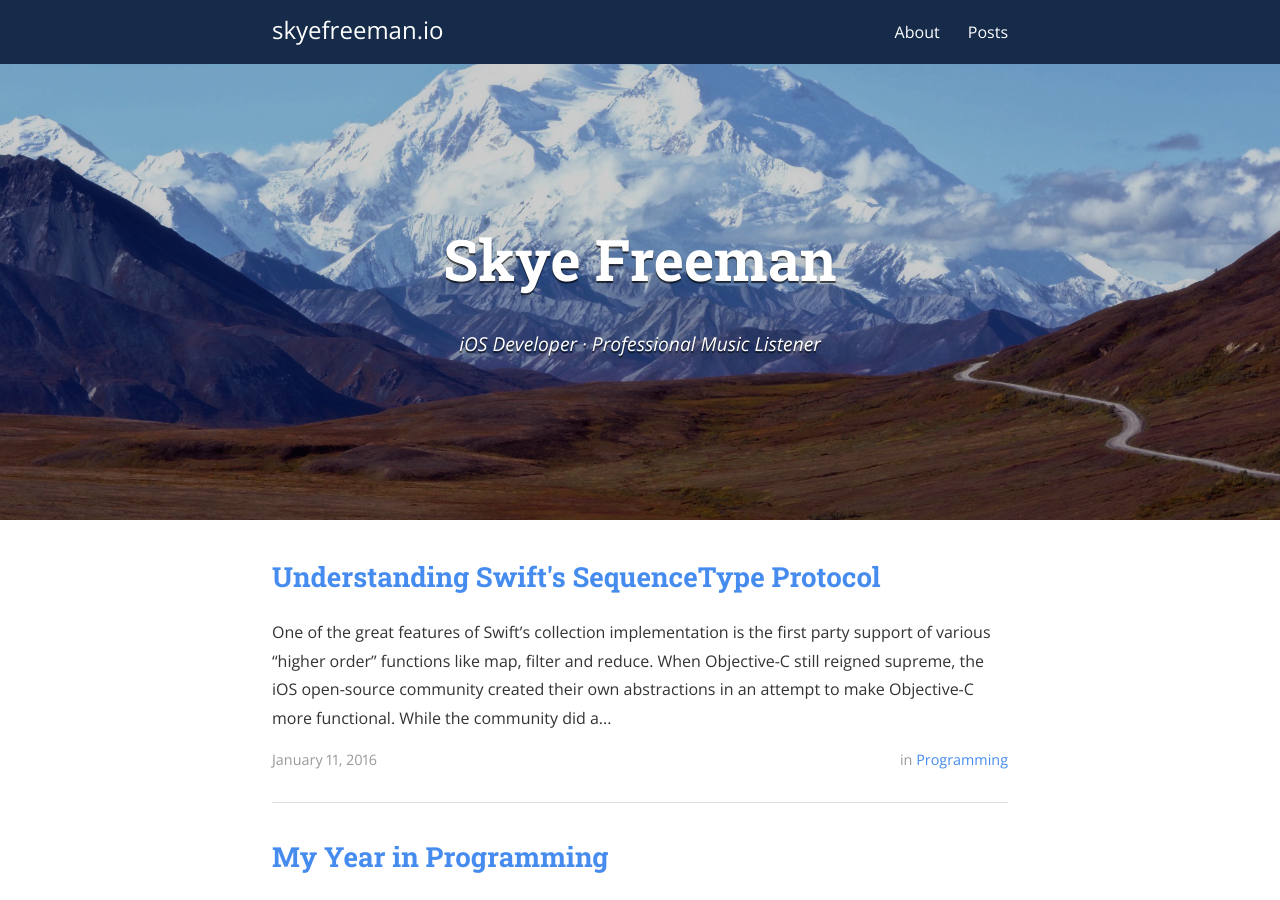
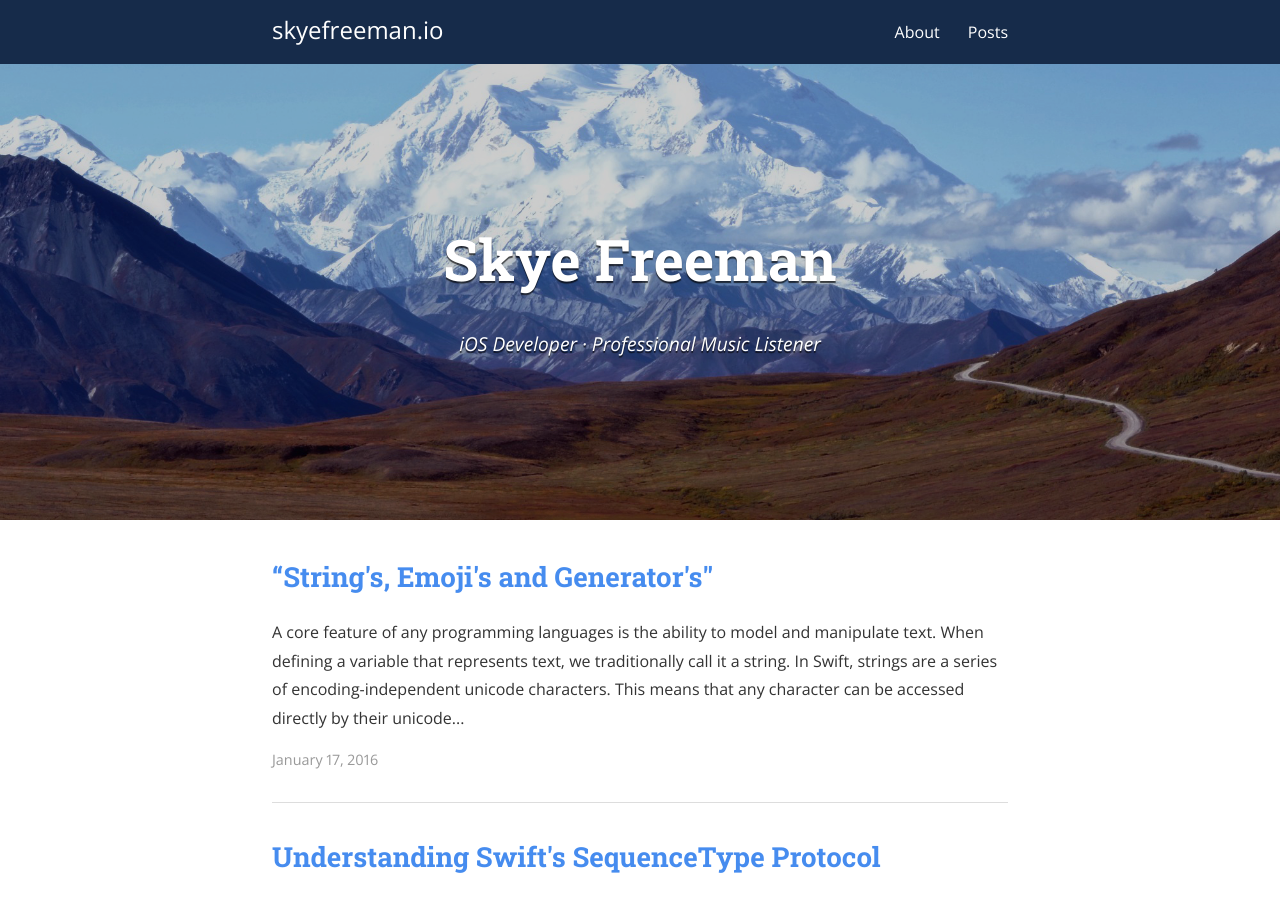
Before and after one commit to skyefreeman/skyefreeman.github.io, a Jekyll site: the page built from index.html, in a window 1280 px wide and 900 px high. Built offline with Jekyll 4.4.1, drawn with Linux system fonts in a browser that asks for light colours; nearby versions of some CDN libraries; the list of posts is cut into pages by our own code; a style sheet for code colours, icons or effects is not loaded.

Commit message:
Published generator post

```diff
--- a/_drafts/2016-01-17-a_swift_emoji_generator.markdown
+++ b/_posts/2016-01-17-a_swift_emoji_generator.markdown
@@ -1,34 +1,41 @@
 ---
 layout: post
-title: "Strings, Emoji's and Generator's"
+title: “String's, Emoji's and Generator's"
 date: 2016-01-17 23:24:50
 author: Skye Freeman
 categories:
 ---
 
-A core feature of any programming languages is the ability to model and manipulate text.  When defining a variable that represents text, we traditionally call it a string. In Swift,  strings are a series of encoding-independant unicode characters.  This means that any character can be accessed directly by their unicode representation and vice-versa. For example, the hexadecimal unicode representation for the capital letter 'A' is '0x41', which can be accessed in a Swift string like so:
+A core feature of any programming languages is the ability to model and manipulate text.  When defining a variable that represents text, we traditionally call it a string. In Swift,  strings are a series of encoding-independent unicode characters.  This means that any character can be accessed directly by their unicode representation and vice-versa. For example, the hexadecimal unicode representation for the capital letter 'A' is '0x41', which can be accessed in a Swift string like so:
 
+{% highlight swift %}
 var unicodeLetterA = "\u{41}"
 var regularLetterA = "A"
 
 unicodeLetterA == regularLetterA
 // true
+{% endhighlight %}
 
 This same functionality extends to all unicode characters, including emoji's. You can even define variables in Swift using emoji characters! Not necessarily useful, but fun none the less. Now how does one find unicode emoji representations without looking them up manually?  Doing a few searches online, you can find that there are a couple of distinct ranges of unicode hex values that pertain to emoji characters.  This is what I came up with:
 
+{% highlight html %}
 0x1F601 -- 0x1F64F
 0x2702  -- 0x27B0
 0x1F680 -- 0x1F6C0
 0x1F600 -- 0x1F636
 0x1F681 -- 0x1F6C5
 0x1F30D -- 0x1F567
+{% endhighlight %}
 
 Armed with these values, I set out to build a code generator that spits out a Swift struct of all emoji characters retrievable by their corresponding name value. My goal was to be able to retrieve an emoji string like this:
 
+{% highlight swift %}
 Emoji.wearyCatFace
+{% endhighlight %}
 
 Before I could do this however, I first needed to build a way to parse all the emoji characters.  Starting at the top, I packed the hex value's into an array of range collections:
 
+{% highlight swift %}
 let emojiRanges0 = 0x1F601...0x1F64F
 let emojiRanges1 = 0x2702...0x27B0
 let emojiRanges2 = 0x1F680...0x1F6C0
@@ -37,9 +44,11 @@ let emojiRanges4 = 0x1F681...0x1F6C5
 let emojiRanges5 = 0x1F30D...0x1F567
 
 let emojiArray = [emojiRanges0,emojiRanges1,emojiRanges2,emojiRanges3,emojiRanges4,emojiRanges5]
+{% endhighlight %}
 
 Before I get outraged emails asking why not make my code more swifty and place the ranges directly into an array like so:
 
+{% highlight swift %}
 let emojiArray = [
     0x1F601...0x1F64F,
     0x2702...0x27B0,
@@ -48,42 +57,54 @@ let emojiArray = [
     0x1F681...0x1F6C5,
     0x1F30D...0x1F567
 ]
+{% endhighlight %}
 
-Xcode would hang indefinetly while compiling, but for some reason separating them into variables first would work fine.  If anybody knows why shoot me an email.  Moving on, we have our ranges packed into an array and ready to go.  Looping over each hex number, we retrieve the emoji character by converting it into its [Unicode Scalar Value][unicodeScalarLink]. Swift makes this easy:
+Xcode would hang indefinitely while compiling, but for some reason separating them into variables first would work fine.  If anybody knows why shoot me an email.  Moving on, we have our ranges packed into an array and ready to go.  Looping over each hex number, we retrieve the emoji character by converting it into its [Unicode Scalar Value][unicodeScalarLink]. Swift makes this easy:
 
+{% highlight swift %}
 for i in range {
     let emojiChar = String(UnicodeScalar(i))
 }
+{% endhighlight %}
 
 Great! We have our emoji characters.  Next we wanted to label each emoji with its corresponding Unicode name.  Doing some digging through Apple's docs, I found that the [CFMutableString type][cfMutableStringLink] has a method called [CFStringTransform][cfStringTransformLink].  Here's the transformation in action:
 
+{% highlight swift %}
 private func unicodeNameForString(string: String) -> String {
     let cfString = NSMutableString(string: String(string)) as CFMutableString
     var range = CFRangeMake(0, CFStringGetLength(cfString))
     CFStringTransform(cfString, &range, kCFStringTransformToUnicodeName, false)
     return cfString as String
 }
+{% endhighlight %}
 
-Here's how this function works.  Using the passed in String value (which is our emoji character in this case), we convert this into a CFMutableString type using its Cocoa Foundation counterpart NSMutableString.  Next we retrieve the CFRange of the original string (0 - number of characters).  Using our converted CFMutableString and CFRange pointer we apply them to CFStringTransform along with our transformation type kCFStringTransformToUnicodeName and a boolean value of whether we want to use the inverse transform operation.  Lastly we return our CFString after converting it back into a String type.
+Here's how this function works.  Using the passed in String value, we convert this into a CFMutableString type using its Cocoa Foundation counterpart NSMutableString.  Next we retrieve the CFRange of the original string (0 - number of characters).  Using our converted CFMutableString and CFRange pointer we apply them to CFStringTransform along with our transformation type [kCFStringTransformToUnicodeName][cfStringTransformsLink] and a boolean value of whether we want to use the inverse transform operation.  Lastly we return our CFString after converting it back into a String type.
 
 Phew, after putting all of this together we have our Dictionary of Emoji values:
 
+{% highlight swift %}
 var dictArray: [String:String] = [:]
 for range in rangeArray {
     for i in range {
     	let emojiChar = String(UnicodeScalar(i))
-	let emojiName =  unicodeNameForString(emojiChar)).toCamelCase() // toCamelCase is a String extension that trims and formats name string
+	let emojiName =  unicodeNameForString(emojiChar)).toCamelCase()
+	 // toCamelCase is a String extension that trims and formats the unicode string
+
 	emojiDict[emojiChar] = emojiName
     }
 }
+{% endhighlight %}
 
 Great, the hard part is done.  We have a huge dictionary collection of emoji characters as keys to each character name.  Now let's turn this into something we can actually use by making a code generator! First lets encapsulate this into a separate class called EmojiCodeGenerator:
 
+{% highlight swift %}
 class EmojiCodeGenerator {
 }
+{% endhighlight %}
 
 The Cocoa library offers access directly to the file system using the NSFileManager class.  Let's create a NSFileManager constant and call it fileManager, initializing it with the default manager already in use by the filesystem.
 
+{% highlight swift %}
 class EmojiCodeGenerator {
     let fileManager: NSFileManager
 
@@ -91,9 +112,11 @@ class EmojiCodeGenerator {
         fileManager = NSFileManager.defaultManager()
      }
 }
+{% endhighlight %}
 
 Now we need a reference to the directory that we want to generate our new file to, lets create a new constant called desktopDirectory of type NSURL, and initialize it to the desktop directory.
 
+{% highlight swift %}
 class EmojiCodeGenerator {
     let fileManager: NSFileManager
     let desktopDirectory: NSURL
@@ -103,38 +126,47 @@ class EmojiCodeGenerator {
         desktopDirectory = try! fileManager.URLForDirectory(.DesktopDirectory, inDomain: .UserDomainMask, appropriateForURL: nil, create: true)
     }
 }
+{% endhighlight %}
 
 Okay, now were all prepped to generate some emoji's.  Let's create a new function for the EmojiCodeGenerator class called generate, which takes a fileName String along with a Dictionary (of emoji's!).
 
+{% highlight swift %}
 func generate(fileName: String, emojiDict: Dictionary<String,String>) {
 }
+{% endhighlight %}
 
-Now we build the new URL for our file, then pass the URL to our NSFileManager, creating our new file.
+Now we build a URL with the new file along with the complete directory path, then pass it to our NSFileManager, creating our new file.
 
+{% highlight swift %}
 func generate(fileName: String, emojiDict: Dictionary<String,String>) {
      let fileDestination = desktopDirectory.URLByAppendingPathComponent(fileName + ".swift").relativePath
      fileManager.createFileAtPath(fileDestination!, contents: nil, attributes: nil)
 }
+{% endhighlight %}
 
-Next comes the fruit of all our labors, we need to construct the text of our newly generated code file. First we create a variable called codeString and set it to the initial contents of our new file (\n denotes a new line).
+Next comes the fruit of all our labors, we need to construct the text of our newly generated code file. First we create a variable called codeString and set it to the initial contents of our file (\n denotes a new line).
 
-
+{% highlight swift %}
 func generate(fileName: String, emojiDict: Dictionary<String,String>) {
 
      ...
 
      var codeString = "\n\nimport Foundation\n\npublic struct Emoji {"
 }
+{% endhighlight %}
 
-Once written to our file this will look like:
+Once written this will look like:
 
+{% highlight swift %}
 import Foundation
 
 public struct Emoji {
+{% endhighlight %}
 
 
 Now let's append each of our emoji key value pairs to codeString:
 
+{% highlight swift %}
 func generate(fileName: String, emojiDict: Dictionary<String,String>) {
 
      ...
@@ -145,11 +177,13 @@ func generate(fileName: String, emojiDict: Dictionary<String,String>) {
      }
      codeString += "\n}"
 }
+{% endhighlight %}
 
-This loops through every single dictionary key passed into our function, appending a new line followed by a static constant definition named to our Unicode name values, and set to equal the corresponding emoji character.  Lastly the codeString variable is capped off with a closing curly brace.
+This loops through every single dictionary key passed into our function, appending a new line followed by a static constant definition named to our Unicode 'name' values, and set to equal the corresponding emoji character.  Lastly the codeString variable is capped off with a closing curly brace.
 
 The last step is to write our final string to the file we created previously, giving us the final result:
 
+{% highlight swift %}
 func generate(fileName: String, emojiDict: Dictionary<String,String>) {
 
      // Create a new file
@@ -167,15 +201,18 @@ func generate(fileName: String, emojiDict: Dictionary<String,String>) {
      print(codeString)
      try! codeString.writeToFile(fileDestination!, atomically: true, encoding: NSUTF8StringEncoding)
 }
+{% endhighlight %}
 
-Hooray we just built nearly 1000 emoji contants!  The final contents of which can be viewed [here][emojiConstantLink].
+Hooray we just built nearly 1000 emoji constants!  The final contents of which [can be viewed here][emojiConstantLink].
 
-After covering quite alot let's recap real quick.  We learned a little about how Swift models text and Unicode, how to dig into text using the Foundation libraries, and most importantly how to create a code generator!  Code generator's are a terrific tool in the developer's arsenal for automating rote tasks. Could you imagine putting together a comprehensive list of Emoji's manually one at a time?! Bleh.
+After covering quite a lot let's recap real quick.  We learned a little about how Swift models text and Unicode, how to dig into text using the Foundation libraries, and most importantly how to create a code generator!  Code generator's are a terrific tool in the developer's arsenal for automating rote tasks. Could you imagine putting together a comprehensive list of Emoji's manually one at a time?! Bleh.
 
-The full project is [available on github][emojiBuilderLink] for your perusal.
+The full project is available on [github][emojiBuilderLink] for your perusal. The file that was generated is also now available on [github][emojiConstantLink] and as a cocoapod.
 
-[unicodeScalarLink] : http://www.unicode.org/glossary/#unicode_scalar_value
-[cfMutableStringLink] : https://developer.apple.com/library/mac/documentation/CoreFoundation/Reference/CFMutableStringRef/
-[cfStringTransformLink] : https://developer.apple.com/library/prerelease/ios/documentation/CoreFoundation/Reference/CFMutableStringRef/index.html#//apple_ref/c/func/CFStringTransform
-[emojiConstantLink] : https://github.com/skyefreeman/EmojiConstants/blob/master/Pod/Classes/Emoji.swift
-[emojiBuilderLink] : https://github.com/skyefreeman/EmojiBuilder
+[unicodeScalarLink]: http://www.unicode.org/glossary/#unicode_scalar_value
+[cfMutableStringLink]: https://developer.apple.com/library/mac/documentation/CoreFoundation/Reference/CFMutableStringRef/
+[cfStringTransformLink]: https://developer.apple.com/library/prerelease/ios/documentation/CoreFoundation/Reference/CFMutableStringRef/index.html#//apple_ref/c/func/CFStringTransform
+[emojiConstantLink]: https://github.com/skyefreeman/EmojiConstants/blob/master/Pod/Classes/Emoji.swift
+[emojiBuilderLink]: https://github.com/skyefreeman/EmojiBuilder
+[cfStringTransformsLink]: https://developer.apple.com/library/ios/documentation/CoreFoundation/Reference/CFMutableStringRef/#//apple_ref/doc/constant_group/Transform_Identifiers_for_CFStringTransform
+[emojiConstantLink]: https://github.com/skyefreeman/EmojiConstants
```
